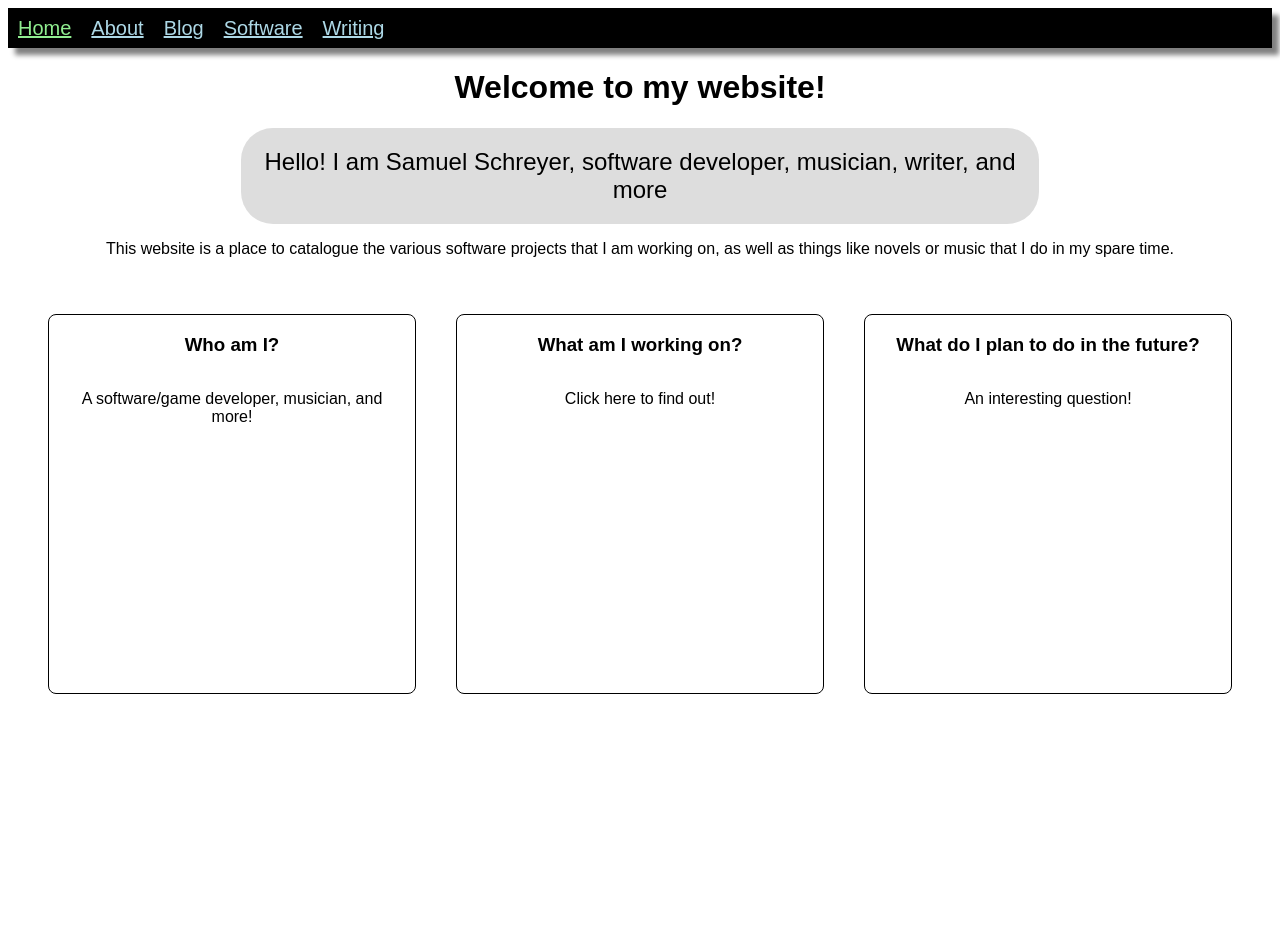
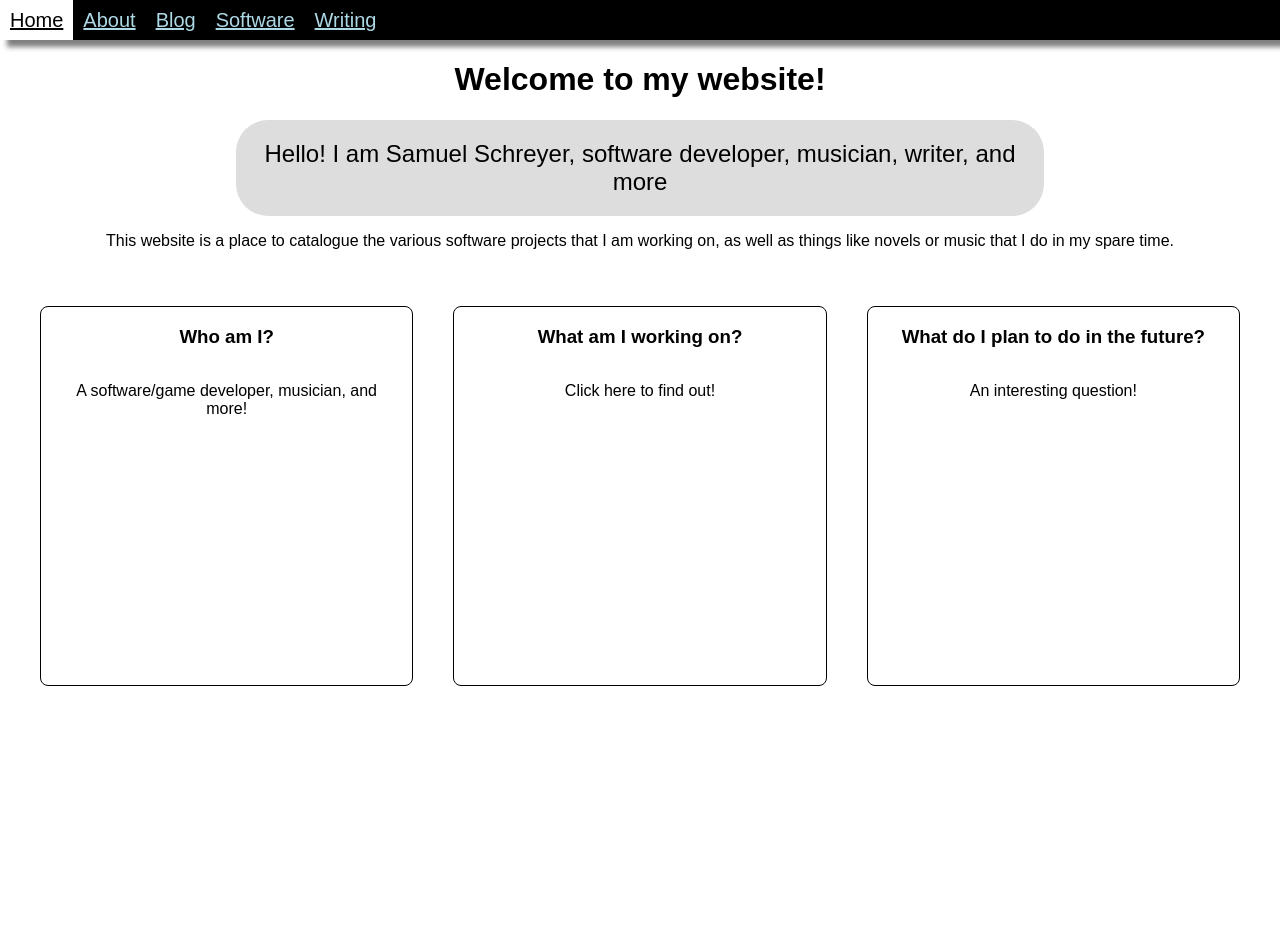
Before and after one commit to sschreyer/sschreyer.github.io, a Jekyll site: the page built from index.html, in a window 1280 px wide. Built offline with Jekyll 4.4.1, drawn with Linux system fonts in a browser that asks for light colours.

Commit message:
Remove margin from body and align box shadow for toolbar

```diff
--- a/_sass/main.scss
+++ b/_sass/main.scss
@@ -3,11 +3,10 @@
 }
 
 body {
+    margin: 0;
     background-color: white;
     font-family: Arial, Helvetica, sans-serif;
     text-align: center;
-    // This will extend all content to edge of the page.
-    // margin: 0;
 }
 
 nav {
@@ -15,8 +14,6 @@
     max-width: 100%;
     width: 100%;
     height: 40px;
-    // padding-top: 10px;
-    // padding-bottom: 10px;
     box-shadow: 7px 7px 5px grey;
     display: flex;
 }
```
Also changed, not shown: Gemfile.lock.
